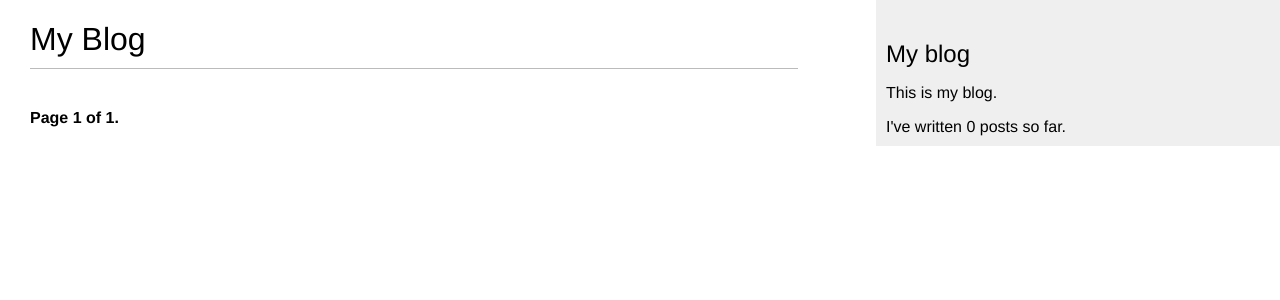
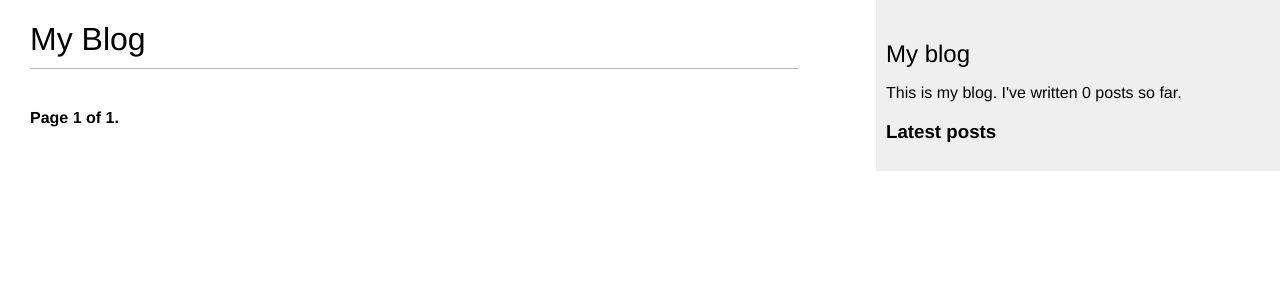
Before and after one commit to princewilling/blog-app, a Django app: page /blog/ in a window 1280 px wide. Shown: the top 300 px of the page. Run offline with Django 4.2, Linux system fonts and the light colour scheme; data that the repository does not hold is empty.

Commit message:
create inclusion template tag to show latest posts

```diff
--- /dev/null
+++ b/blog/templates/blog/post/latest_posts.html
@@ -0,0 +1,7 @@
+<ul>
+    {% for post in latest_posts %}
+    <li>
+        <a href="{{ post.get_absolute_url }}">{{ post.title }}</a>
+    </li>
+    {% endfor %}
+</ul>
--- a/blog/templatetags/blog_tags.py
+++ b/blog/templatetags/blog_tags.py
@@ -6,3 +6,11 @@ register = template.Library()
 @register.simple_tag
 def total_posts():
     return Post.published.count()
+
+
+@register.inclusion_tag('blog/post/latest_posts.html')
+def show_latest_posts(count=5):
+    latest_posts = Post.published.order_by('-publish')[:count]
+    print(latest_posts)
+    print(type(latest_posts))
+    return {'latest_posts': latest_posts}
--- a/templates/blog/base.html
+++ b/templates/blog/base.html
@@ -4,7 +4,7 @@
 <html>
     <head>
         <title>{% block title %}{% endblock %}</title>
-        <link href="{% static "css/blog.css" %}" rel="stylesheet">
+        <link href="{% static 'css/blog.css' %}" rel="stylesheet">
     </head>
     <body>
         <div id="content">
@@ -14,8 +14,11 @@
         </div>
         <div id="sidebar">
             <h2>My blog</h2>
-            <p>This is my blog.</p>
-            I've written {% total_posts %} posts so far.
+            <p>This is my blog.
+                I've written {% total_posts %} posts so far.
+            </p>
+            <h3>Latest posts</h3>
+            {% show_latest_posts 3 %}
         </div>
     </body>
 </html>
```
